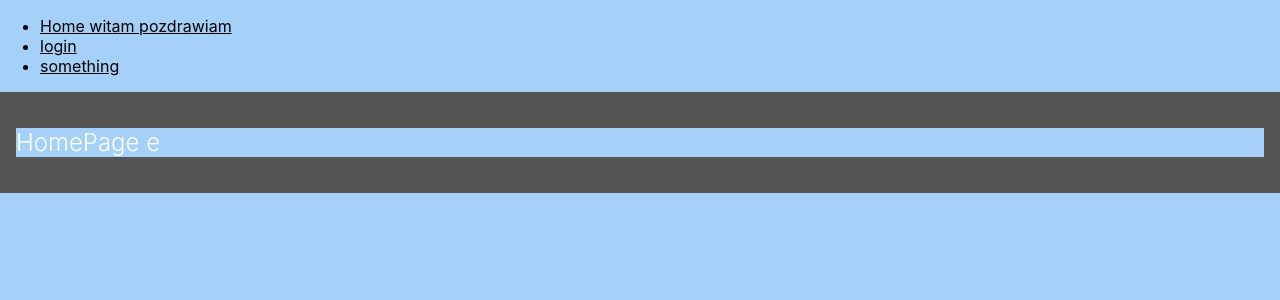
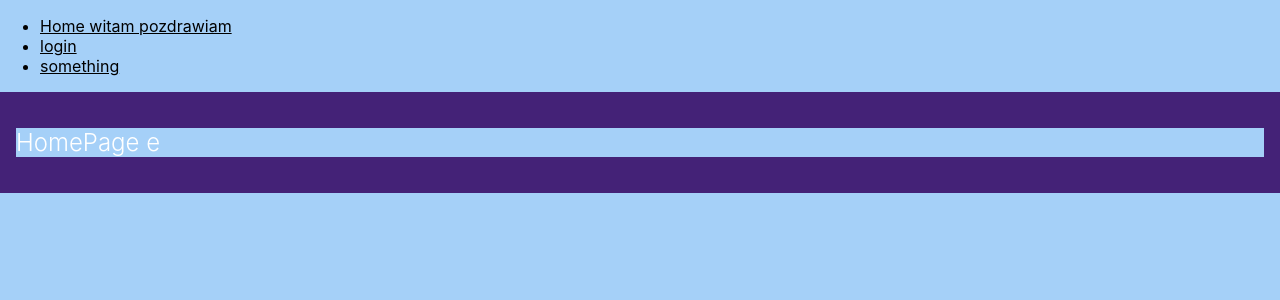
Before and after one commit to RumSoft/IV-online-shop-with-learning-materials, a React app in the folder Projekcik.Client/: page / in a window 1280 px wide. Shown: the top 300 px of the page. Built offline with nearby package versions, Linux system fonts and the light colour scheme.

Commit message:
Update index.scss

```diff
--- a/Projekcik.Client/src/pages/Home/index.scss
+++ b/Projekcik.Client/src/pages/Home/index.scss
@@ -1,5 +1,5 @@
 .homepage {
-  background-color: #555;
+  background-color: #427;
   padding: 1rem;
 
   h2 {
```
